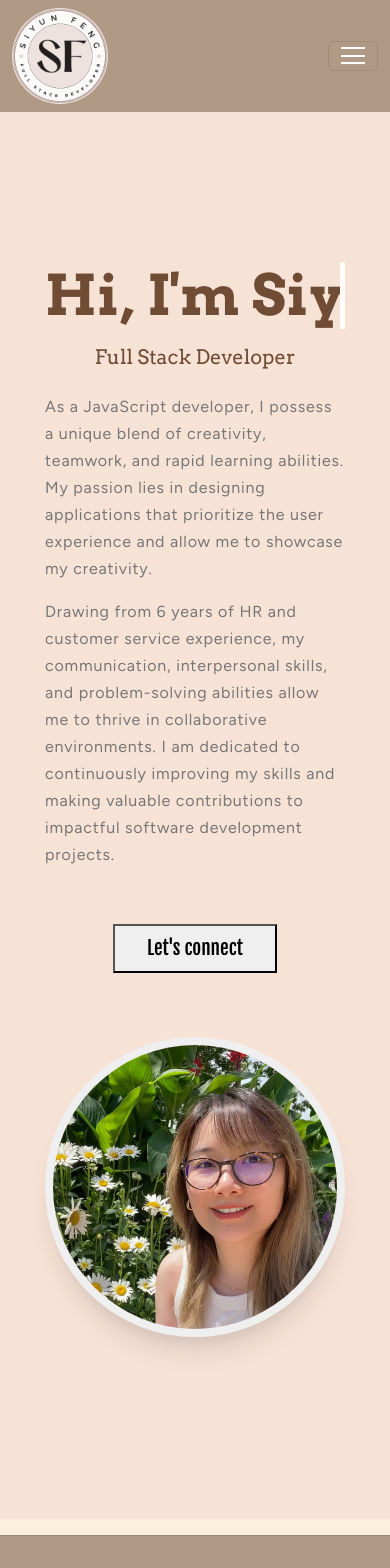
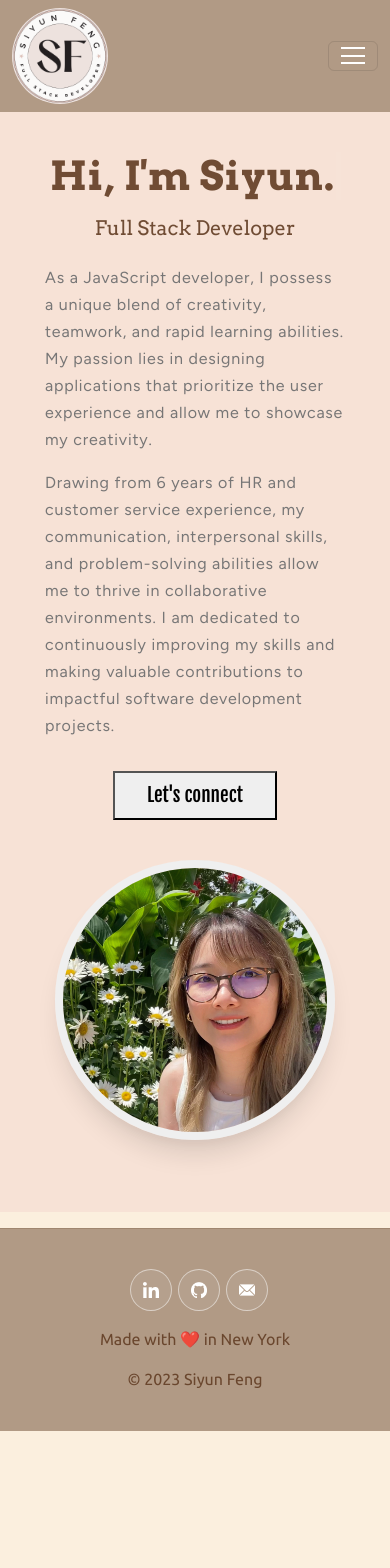
Before and after one commit to siyunfeng/personal-portfolio, a React (Create React App) app: page / in a window 390 px wide. Shown: the top 1568 px of the page. After the commit the page ends 1431 px from the top, so only its background shows below. Built offline with nearby package versions, Linux system fonts and the light colour scheme; a web font is replaced by a local one.

Commit message:
updated small screen layout

```diff
--- a/src/App.css
+++ b/src/App.css
@@ -776,6 +776,16 @@ div .tech-name {
 }
 
 @media (max-width: 600px) {
+  .contact h2,
+  .project h2,
+  .skills h2 {
+    font-size: 30px;
+  }
+
+  .banner {
+    padding: 2.5rem 0;
+  }
+
   #basic-navbar-nav > nav.navbar {
     padding: 18px 0;
     position: fixed;
@@ -796,7 +806,7 @@ div .tech-name {
   }
 
   .banner-main h1 {
-    font-size: 3.5rem;
+    font-size: 2.5rem;
   }
 
   .banner-main h4 {
@@ -805,6 +815,14 @@ div .tech-name {
 
   .banner-main p {
     font-size: 1rem;
+  }
+
+  .banner-connect-button {
+    margin: 0.5rem 0;
+  }
+
+  .avatar {
+    width: 280px;
   }
 
   .portfolio-item-individual,
@@ -838,7 +856,13 @@ div .tech-name {
     padding-bottom: 56.25%;
   }
 
+  .project-card-container {
+    margin: auto;
+    gap: 0.5rem;
+  }
+
   .project {
+    margin: 1rem auto;
     padding: 1rem;
   }
 
```
